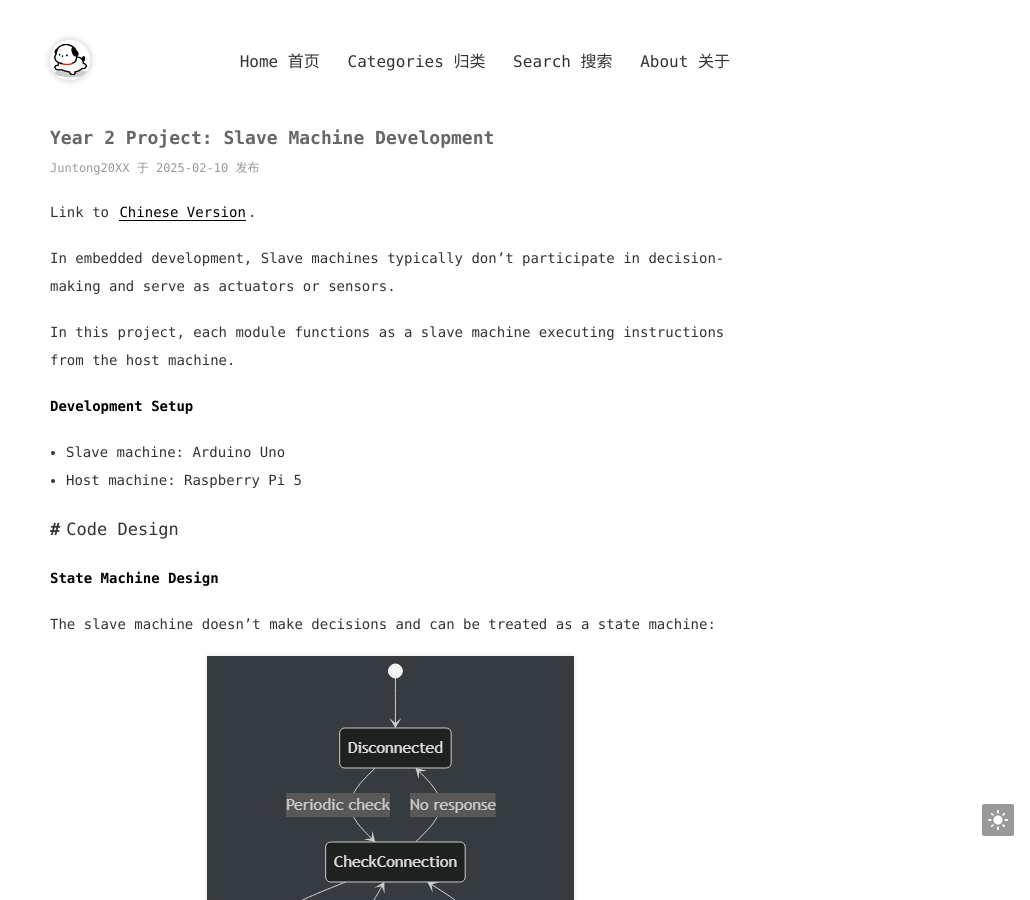
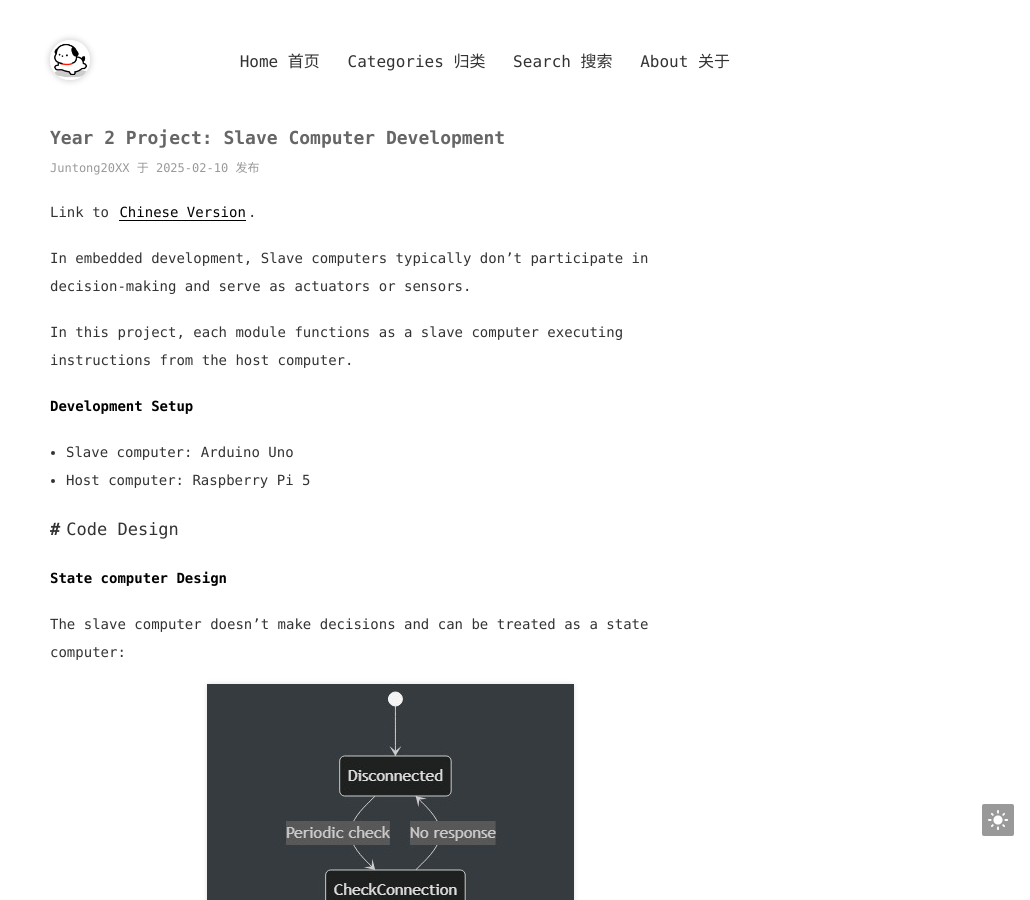
Before and after one commit to juntong20XX/juntong20XX.github.io, a Jekyll site: the page built from _posts/2025-02-10-Year 2 Project Slave Computer Development.md, in a window 1280 px wide and 900 px high. Shown: the whole window, without its empty margins (250-1280 px from the left). Built offline with Jekyll 4.4.1, drawn with Linux system fonts in a browser that asks for light colours; some of the changed text lies outside the part shown.

Commit message:
update translate

````diff
--- a/_posts/2025-02-10-Year 2 Project Slave Machine Development.md
+++ b/_posts/2025-02-10-Year 2 Project Slave Computer Development.md
@@ -1,28 +1,28 @@
 ---
 layout: mypost
-title: "Year 2 Project: Slave Machine Development"
+title: "Year 2 Project: Slave Computer Development"
 categories: [Year 2 Project]
 lang: en-us
 ---
 
 Link to [Chinese Version](https://juntong20xx.github.io/posts/2025/02/10/year-2-project-%E4%B8%8B%E4%BD%8D%E6%9C%BA%E5%BC%80%E5%8F%91.html).
 
-In embedded development, Slave machines typically don't participate in decision-making and serve as actuators or sensors.
+In embedded development, Slave computers typically don't participate in decision-making and serve as actuators or sensors.
 
-In this project, each module functions as a slave machine executing instructions from the host machine.
+In this project, each module functions as a slave computer executing instructions from the host computer.
 
 **Development Setup**
 
-- Slave machine: Arduino Uno
-- Host machine: Raspberry Pi 5
+- Slave computer: Arduino Uno
+- Host computer: Raspberry Pi 5
 
 ## Code Design
 
-**State Machine Design**
+**State computer Design**
 
-The slave machine doesn't make decisions and can be treated as a state machine:
+The slave computer doesn't make decisions and can be treated as a state computer:
 
-![slave computer status machine](slave computer status machine.jpg)
+![slave computer status computer](slave computer status machine.jpg)
 
 ```mermaid
 stateDiagram-v2
@@ -74,8 +74,8 @@ title UART Packet
 
 - **Connection protocols**:
 
-  1. `ping`: Test host machine availability
-  2. `wait`: Notify host machine of standby status
+  1. `ping`: Test host computer availability
+  2. `wait`: Notify host computer of standby status
   3. `command`: Instruction execution cycle
 
 Protocol details available in the Year 2 Project Slave Computer Wiki.
@@ -89,9 +89,9 @@ With no display/terminal, the onboard LED indicates status:
 ## Issues & Solutions
 **Serial port occupation during programming**
 
-**Analysis**: Conflict between host machine process and programming process
+**Analysis**: Conflict between host computer process and programming process
 
-**Solution**: Manually close host machine process before programming
+**Solution**: Manually close host computer process before programming
 
 **Intermittent connectivity**
 
@@ -102,11 +102,11 @@ With no display/terminal, the onboard LED indicates status:
 ![CRC ERROR](CRC ERROR.png)
 
 ## Testing
-Connection test: Verify slave machine status changes when host machine starts/stops
+Connection test: Verify slave computer status changes when host computer starts/stops
 
 ![测试 ping](测试 ping.jpg)
 
-Servo control test: Validate host machine command execution
+Servo control test: Validate host computer command execution
 
 ![测试舵机](测试舵机.gif)
 
@@ -116,6 +116,6 @@ Serial message capture: Oscilloscope verification of communication
 
 ![示波器截图](TEK0001.JPG)
 
-Synchronized testing with host machine - see [Host Machine Development Blog](https://juntong20xx.github.io/posts/2025/02/12/Year-2-Project-Host-Computer-Development.html) for details.
+Synchronized testing with host computer - see [Host Computer Development Blog](https://juntong20xx.github.io/posts/2025/02/12/Year-2-Project-Host-Computer-Development.html) for details.
 
 ![舵机在上位机操控下旋转](测试舵机.gif)
````
Also changed, not shown: _posts/2025-02-10-year 2 project 下位机开发.md (+1 -1 lines).
